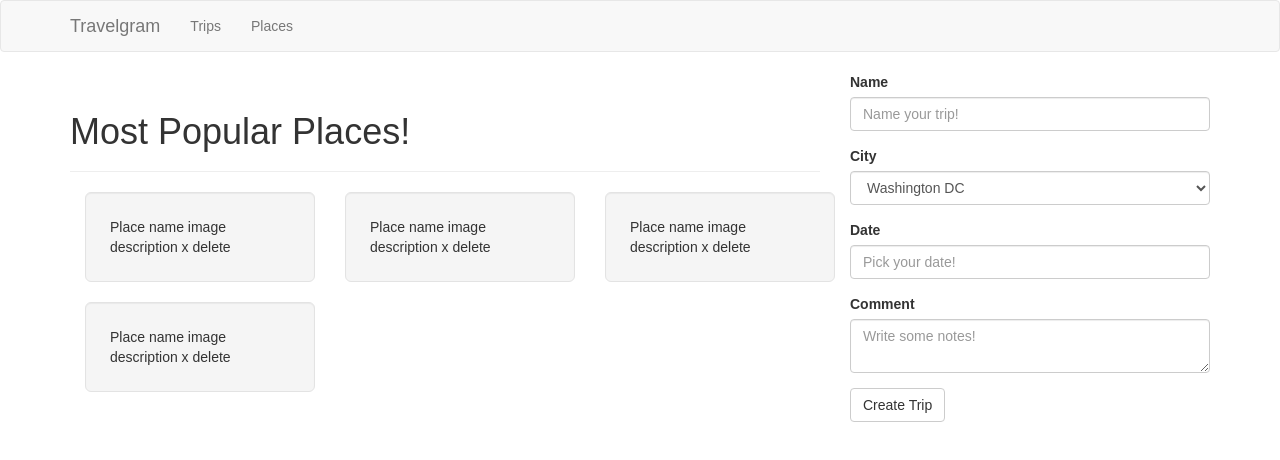
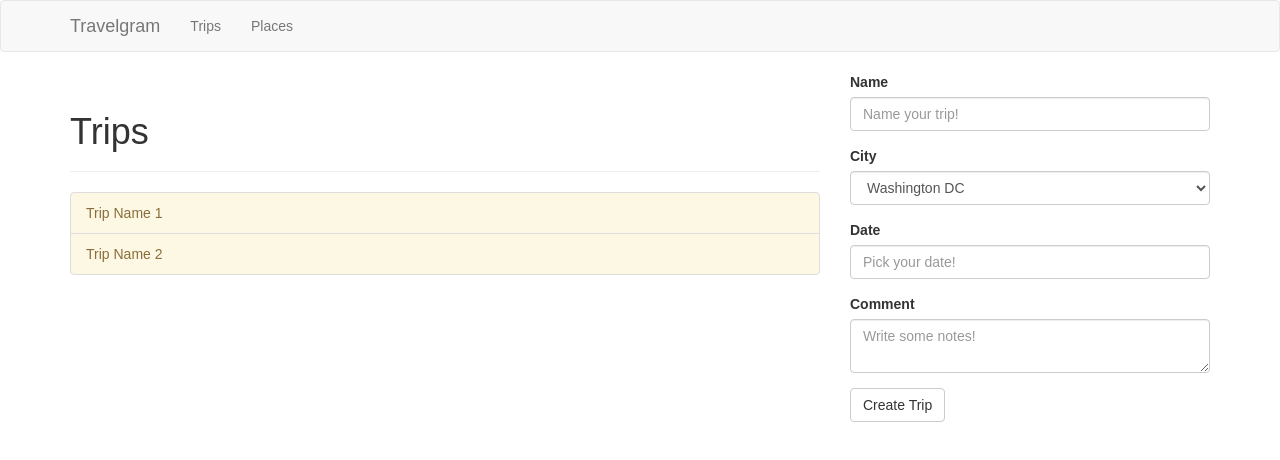
Before and after one commit to john-raber/mod-4-project-frontend, a React (Create React App) app: page /trips in a window 1280 px wide. Shown: the top 460 px of the page. Built offline with nearby package versions, Linux system fonts and the light colour scheme; no server answers.

Commit message:
static trips page

```diff
--- a/src/App.js
+++ b/src/App.js
@@ -2,7 +2,6 @@ import React, { Component, Fragment } from "react";
 import { Route, Switch } from "react-router-dom";
 
 import NavBar from "./components/NavBar";
-import TravelContainer from "./containers/TravelContainer";
 import HomeContainer from "./containers/HomeContainer";
 
 import "./App.css";
--- a/src/components/NavBar.js
+++ b/src/components/NavBar.js
@@ -11,7 +11,7 @@ const NavBar = () => {
         </Navbar.Brand>
       </Navbar.Header>
       <Nav>
-        <NavItem>Trips</NavItem>
+        <NavItem href="/trips">Trips</NavItem>
         <NavItem>Places</NavItem>
       </Nav>
     </Navbar>
--- /dev/null
+++ b/src/components/TripList.js
@@ -0,0 +1,19 @@
+import React from "react";
+import { ListGroup, ListGroupItem } from "react-bootstrap";
+
+class TripList extends React.Component {
+  constructor() {
+    super();
+  }
+
+  render() {
+    return (
+      <ListGroup>
+        <ListGroupItem bsStyle="warning">Trip Name 1</ListGroupItem>
+        <ListGroupItem bsStyle="warning">Trip Name 2</ListGroupItem>
+      </ListGroup>
+    );
+  }
+}
+
+export default TripList;
--- a/src/containers/HomeContainer.js
+++ b/src/containers/HomeContainer.js
@@ -1,16 +1,30 @@
-import React from "react";
+import React, { Fragment } from "react";
+import { Route, Switch } from "react-router-dom";
 import { Grid, Row, Col, PageHeader } from "react-bootstrap";
 
 import TripForm from "../components/TripForm";
 import PlaceContainer from "./PlaceContainer";
+import TripList from "../components/TripList";
 
 const HomeContainer = () => {
   return (
     <Grid>
       <Row className="show-grid">
         <Col lg={8}>
-          <PageHeader>Most Popular Places!</PageHeader>
-          <PlaceContainer />
+          <Switch>
+            <Route exact path="/trips">
+              <Fragment>
+                <PageHeader>Trips</PageHeader>
+                <TripList />
+              </Fragment>
+            </Route>
+            <Route path="/">
+              <Fragment>
+                <PageHeader>Most Popular Places!</PageHeader>
+                <PlaceContainer />
+              </Fragment>
+            </Route>
+          </Switch>
         </Col>
         <Col lg={4}>
           <TripForm />
--- a/src/containers/TravelContainer.js
+++ /dev/null
@@ -1,33 +0,0 @@
-import React from 'react';
-import SideMenu from '../components/SideMenu';
-import Map from '../components/Map';
-import PlaceContainer from './PlaceContainer';
-
-import { Grid, Row, Col } from 'react-bootstrap';
-
-class TravelContainer extends React.Component {
-  constructor() {
-    super()
-
-  }
-
-  render() {
-    return (
-      <Grid>
-        <Row className="show-grid">
-          <Col xs={6} md={4}>
-            <SideMenu />
-          </Col>
-          <Col xs={12} md={8}>
-            <Map />
-            <PlaceContainer />
-          </Col>
-
-        </Row>
-
-      </Grid>
-    )
-  }
-}
-
-export default TravelContainer
```
